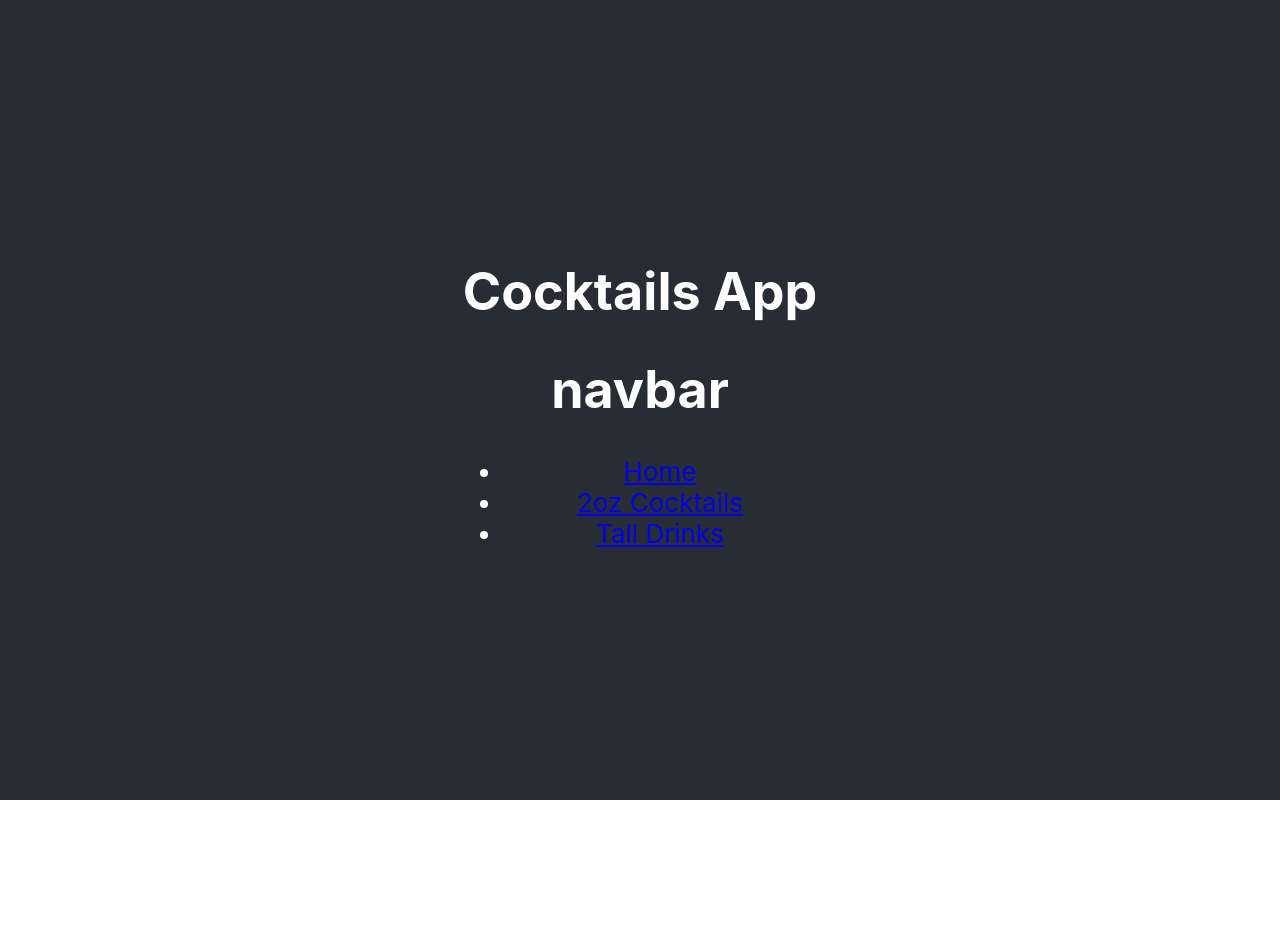
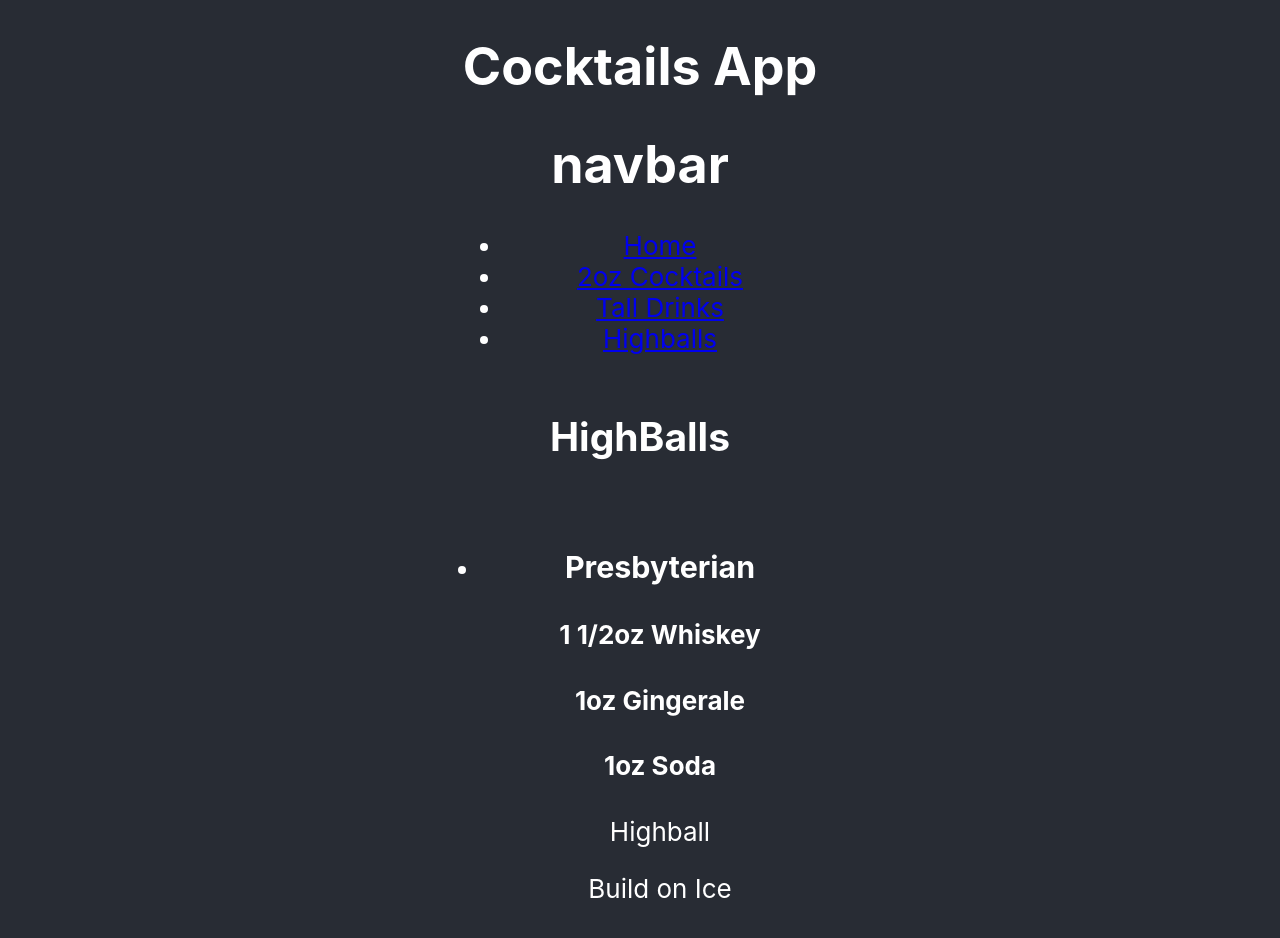
Before and after one commit to RickyFig17/Cocktails-App, a React (Create React App) app: page /highballs in a window 1280 px wide. Shown: the top 938 px of the page. Before the commit the page ends 800 px from the top, so only its background shows below. Built offline with nearby package versions, Linux system fonts and the light colour scheme.

Commit message:
adding highballs

```diff
--- a/src/App.js
+++ b/src/App.js
@@ -5,6 +5,7 @@ import Home from "./Home";
 import TwoOzCocktails from "./TwoOzCocktails";
 import Header from "./Header";
 import TallDrinks from "./TallDrinks";
+import Highballs from "./Highballs";
 
 function App() {
   return (
@@ -16,6 +17,7 @@ function App() {
             <Route path="/" element={<Home />} />
             <Route path="/two-oz-cocktails" element={<TwoOzCocktails />} />
             <Route path="/tall-drinks" element={<TallDrinks />} />
+            <Route path="/highballs" element={<Highballs />} />
           </Routes>
         </BrowserRouter>
       </header>
--- a/src/HighBalls.js
+++ b/src/HighBalls.js
@@ -0,0 +1,346 @@
+import React from "react";
+
+function Highballs() {
+  return (
+    <>
+      <h2>HighBalls</h2>
+      <HighballList />
+    </>
+  );
+}
+
+function HighballList() {
+  const cocktails = [
+    {
+      name: "Presbyterian",
+      alcohol1: "1 1/2oz Whiskey",
+      alcohol2: "",
+      filler1: "1oz Gingerale",
+      filler2: "1oz Soda",
+      glass: "Highball",
+      mixingMethod: "Build on Ice",
+      garnish: "none",
+    },
+    {
+      name: "7 & 7",
+      alcohol1: "1 1/2oz Seagram's Seven",
+      alcohol2: "",
+      filler1: "2oz 7up",
+      filler2: "",
+      glass: "Highball",
+      mixingMethod: "Build on Ice",
+      garnish: "none",
+    },
+    {
+      name: "Scotch & Soda",
+      alcohol1: "1 1/2oz Scotch",
+      alcohol2: "",
+      filler1: "2oz Soda",
+      filler2: "",
+      glass: "Highball",
+      mixingMethod: "Build on Ice",
+      garnish: "Lemon Twist (optional)",
+    },
+    {
+      name: "Deward's & Soda",
+      alcohol1: "1 1/2oz Dewar's Scotch",
+      alcohol2: "",
+      filler1: "2oz Soda",
+      filler2: "",
+      glass: "Highball",
+      mixingMethod: "Build on Ice",
+      garnish: "Lemon Twist (optional)",
+    },
+    {
+      name: "Bourbon & Coke",
+      alcohol1: "1 1/2oz Well Bourbon",
+      alcohol2: "",
+      filler1: "2oz Coke",
+      filler2: "",
+      glass: "Highball",
+      mixingMethod: "Build on Ice",
+      garnish: "none",
+    },
+    {
+      name: "Rum & Coke",
+      alcohol1: "1 1/2oz Rum",
+      alcohol2: "",
+      filler1: "2oz Coke",
+      filler2: "",
+      glass: "Highball",
+      mixingMethod: "Build on Ice",
+      garnish: "none",
+    },
+    {
+      name: "Bacardi & Coke",
+      alcohol1: "1 1/2oz Bacardi Rum",
+      alcohol2: "",
+      filler1: "2oz Coke",
+      filler2: "",
+      glass: "Highball",
+      mixingMethod: "Build on Ice",
+      garnish: "none",
+    },
+    {
+      name: "Cuba Libre",
+      alcohol1: "1 1/2oz Lt. Rum",
+      alcohol2: "",
+      filler1: "2oz Coke",
+      filler2: "",
+      glass: "Highball",
+      mixingMethod: "Build on Ice",
+      garnish: "Lemon Wedge",
+    },
+    {
+      name: "Gin & Tonic",
+      alcohol1: "1 1/2oz Gin",
+      alcohol2: "",
+      filler1: "2oz Tonic Water",
+      filler2: "",
+      glass: "Highball",
+      mixingMethod: "Build on Ice",
+      garnish: "Lime Wedge",
+    },
+    {
+      name: "Gin Rickey",
+      alcohol1: "1 1/2oz Soda",
+      alcohol2: "",
+      filler1: "2oz Soda",
+      filler2: "",
+      glass: "Highball",
+      mixingMethod: "Build on Ice",
+      garnish: "Lime Wedge",
+    },
+    {
+      name: "Vodka & Tonic",
+      alcohol1: "1 1/2oz Vodka",
+      alcohol2: "",
+      filler1: "2oz Tonic",
+      filler2: "",
+      glass: "Highball",
+      mixingMethod: "Build on Ice",
+      garnish: "Lime Wedge",
+    },
+    {
+      name: "Screwdriver",
+      alcohol1: "1 1/2oz Vodka",
+      alcohol2: "",
+      filler1: "2oz Orange Juice",
+      filler2: "",
+      glass: "Highball",
+      mixingMethod: "Build on Ice",
+      garnish: "none",
+    },
+    {
+      name: "Greyhound",
+      alcohol1: "1 1/2oz Vodka",
+      alcohol2: "",
+      filler1: "2oz Grapefruit Juice",
+      filler2: "",
+      glass: "Highball",
+      mixingMethod: "Build on Ice",
+      garnish: "none",
+    },
+    {
+      name: "Salty Dog",
+      alcohol1: "1 1/2oz Vodka",
+      alcohol2: "",
+      filler1: "2oz Grapefruit Juice",
+      filler2: "",
+      glass: "Highball",
+      mixingMethod: "Build on Ice",
+      garnish: "Salt on Rim",
+    },
+    {
+      name: "Bloody Mary",
+      alcohol1: "1 1/2oz Vodka",
+      alcohol2: "",
+      filler1: "2oz Bloody Mary Mix",
+      filler2: "",
+      glass: "Highball",
+      mixingMethod: "Build on Ice",
+      garnish: "Lime Wedge or Celery Stalk",
+    },
+    {
+      name: "Cape Codder",
+      alcohol1: "1 1/2oz Vodka",
+      alcohol2: "",
+      filler1: "2oz Cranberry Juice",
+      filler2: "",
+      glass: "Highball",
+      mixingMethod: "Build on Ice",
+      garnish: "Lime Wedge",
+    },
+    {
+      name: "Sea Breeze",
+      alcohol1: "1 1/2oz Vodka",
+      alcohol2: "",
+      filler1: "1oz Cranberry Juice",
+      filler2: "1oz Grapefruit Juice",
+      glass: "Highball",
+      mixingMethod: "Build on Ice",
+      garnish: "none",
+    },
+    {
+      name: "Bay Breeze",
+      alcohol1: "1 1/2oz Vodka",
+      alcohol2: "",
+      filler1: "1oz Cranberry Juice",
+      filler2: "1oz Pinneapple Juice",
+      glass: "Highball",
+      mixingMethod: "Build on Ice",
+      garnish: "none",
+    },
+    {
+      name: "Madras",
+      alcohol1: "1 1/2oz Vodka",
+      alcohol2: "",
+      filler1: "1oz Cranberry Juice",
+      filler2: "1oz Orange Juice",
+      glass: "highball",
+      mixingMethod: "Build on Ice",
+      garnish: "none",
+    },
+    {
+      name: "Harvey Wallbanger",
+      alcohol1: "1 1/2oz Vodka",
+      alcohol2: "",
+      filler1: "2oz Orange Juice",
+      filler2: "Top with Galliano (1/2oz)",
+      glass: "Highball",
+      mixingMethod: "Build on Ice",
+      garnish: "none",
+    },
+    {
+      name: "Fuzzy Navel",
+      alcohol1: "1 1/2oz Peach Schnapps",
+      alcohol2: "",
+      filler1: "2oz Orange Juice",
+      filler2: "",
+      glass: "Highball",
+      mixingMethod: "Build on Ice",
+      garnish: "none",
+    },
+    {
+      name: "Hairy Navel",
+      alcohol1: "1oz Vodka",
+      alcohol2: "1/2oz Peach Schnapps",
+      filler1: "2oz Orange Juice",
+      filler2: "",
+      glass: "Highball",
+      mixingMethod: "Build on Ice",
+      garnish: "none",
+    },
+    {
+      name: "Sloe Screw",
+      alcohol1: "1 1/2oz Sloe Gin",
+      alcohol2: "",
+      filler1: "2oz Orange Juice",
+      filler2: "",
+      glass: "Highball",
+      mixingMethod: "Build on Ice",
+      garnish: "none",
+    },
+    {
+      name: "Sloe Comfortable Screw",
+      alcohol1: "1oz Southern Comfort",
+      alcohol2: "1/2oz Sloe Gin",
+      filler1: "2oz Orange Juice",
+      filler2: "",
+      glass: "Highball",
+      mixingMethod: "Build on Ice",
+      garnish: "none",
+    },
+    {
+      name: "Tequila Sunrise",
+      alcohol1: "1 1/2oz Tequila",
+      alcohol2: "",
+      filler1: "2oz Orange Juice",
+      filler2: "Top with Grenadine",
+      glass: "Highball",
+      mixingMethod: "Build on Ice",
+      garnish: "none",
+    },
+    {
+      name: "Moscow Mule",
+      alcohol1: "1 1/2oz Vodka",
+      alcohol2: "",
+      filler1: "Ginger Beer",
+      filler2: "",
+      glass: "Copper Mug",
+      mixingMethod: "Build on Ice",
+      garnish: "Lime Wedge",
+    },
+    {
+      name: "Ranch Water",
+      alcohol1: "1 1/2oz Tequila",
+      alcohol2: "",
+      filler1: "2oz Club Soda (Topo Chico)",
+      filler2: "",
+      glass: "Highball",
+      mixingMethod: "Build on Ice",
+      garnish: "Lime Wedge",
+    },
+    {
+      name: "Menage a Trois",
+      alcohol1: "1 1/2oz Vodka",
+      alcohol2: "",
+      filler1: "1oz Cranberry Juice",
+      filler2: "1oz White Grape Juice",
+      glass: "Highball",
+      mixingMethod: "Build on Ice",
+      garnish: "Lime Wedge",
+    },
+    {
+      name: "jeweler's Hammer",
+      alcohol1: "1 1/2oz Vodka",
+      alcohol2: "",
+      filler1: "1oz White Grape Juice",
+      filler2: "1oz Club Soda",
+      glass: "Highball",
+      mixingMethod: "Build on Ice",
+      garnish: "Lime Wedge",
+    },
+    {
+      name: "Americano",
+      alcohol1: "3/4oz Campari",
+      alcohol2: "3/4oz Sweet Vermouth",
+      filler1: "2oz Club Soda",
+      filler2: "",
+      glass: "Highball",
+      mixingMethod: "Build on Ice",
+      garnish: "Orange Slice",
+    },
+    {
+      name: "Mint Julep",
+      alcohol1: "2oz Bourbon",
+      alcohol2: "",
+      filler1: "",
+      filler2: "",
+      glass: "Highball",
+      mixingMethod: "Muddle & Build",
+      garnish: "Mint Leaves",
+      description:
+        "Muddle Sugar & Splash of Soda add 4-6 mint leaves & crushed Ice",
+    },
+  ];
+
+  return (
+    <ul>
+      {cocktails.map((cocktail, index) => (
+        <li key={index}>
+          <h3>{cocktail.name}</h3>
+          <h4>{cocktail.alcohol1}</h4>
+          <h4>{cocktail.alcohol2}</h4>
+          <h4>{cocktail.filler1}</h4>
+          <h4>{cocktail.filler2}</h4>
+          <p>{cocktail.glass}</p>
+          <p>{cocktail.mixingMethod}</p>
+          <p>{cocktail.garnish}</p>
+        </li>
+      ))}
+    </ul>
+  );
+}
+
+export default Highballs;
--- a/src/Navbar.js
+++ b/src/Navbar.js
@@ -15,6 +15,9 @@ function Navbar() {
         <li>
           <Link to="/tall-drinks">Tall Drinks</Link>
         </li>
+        <li>
+          <Link to="/highballs">Highballs</Link>
+        </li>
       </ul>
     </div>
   );
```
